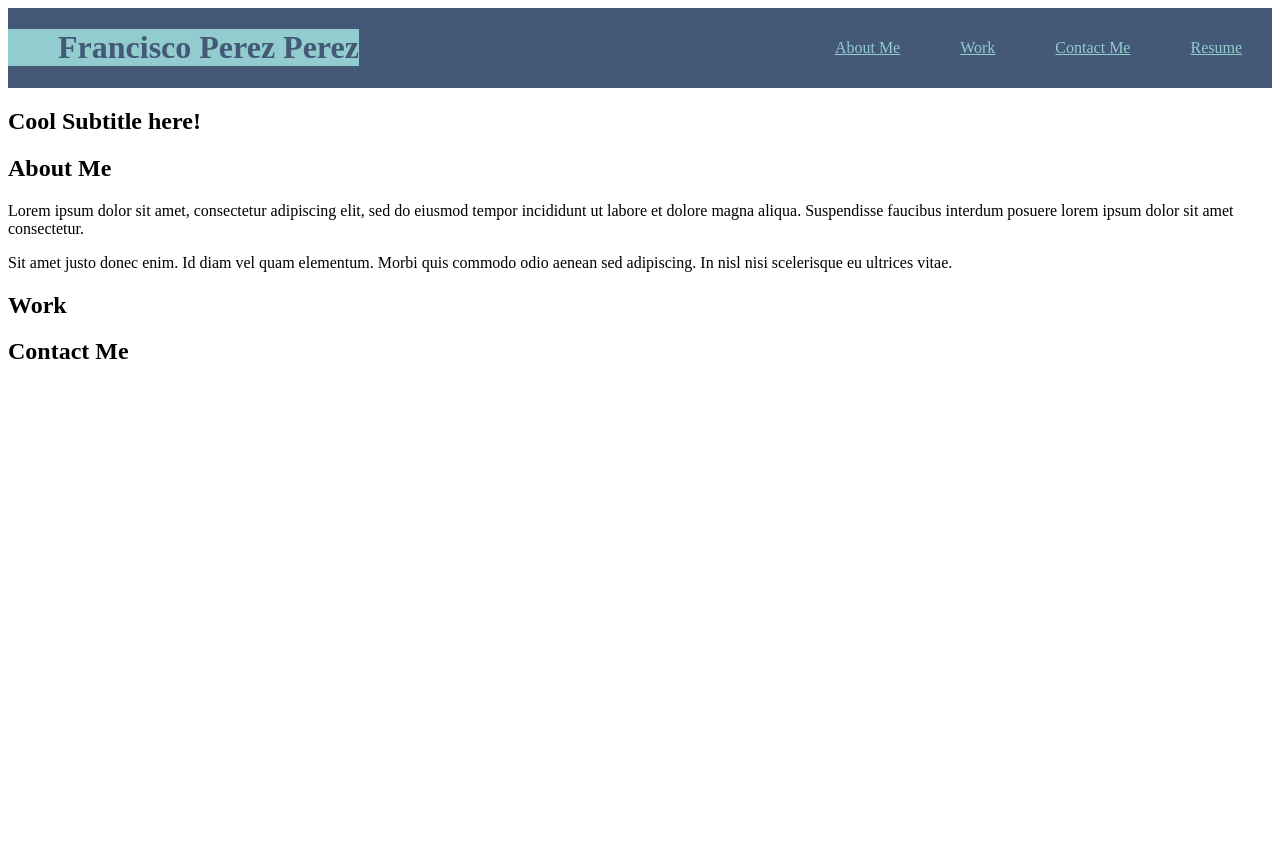
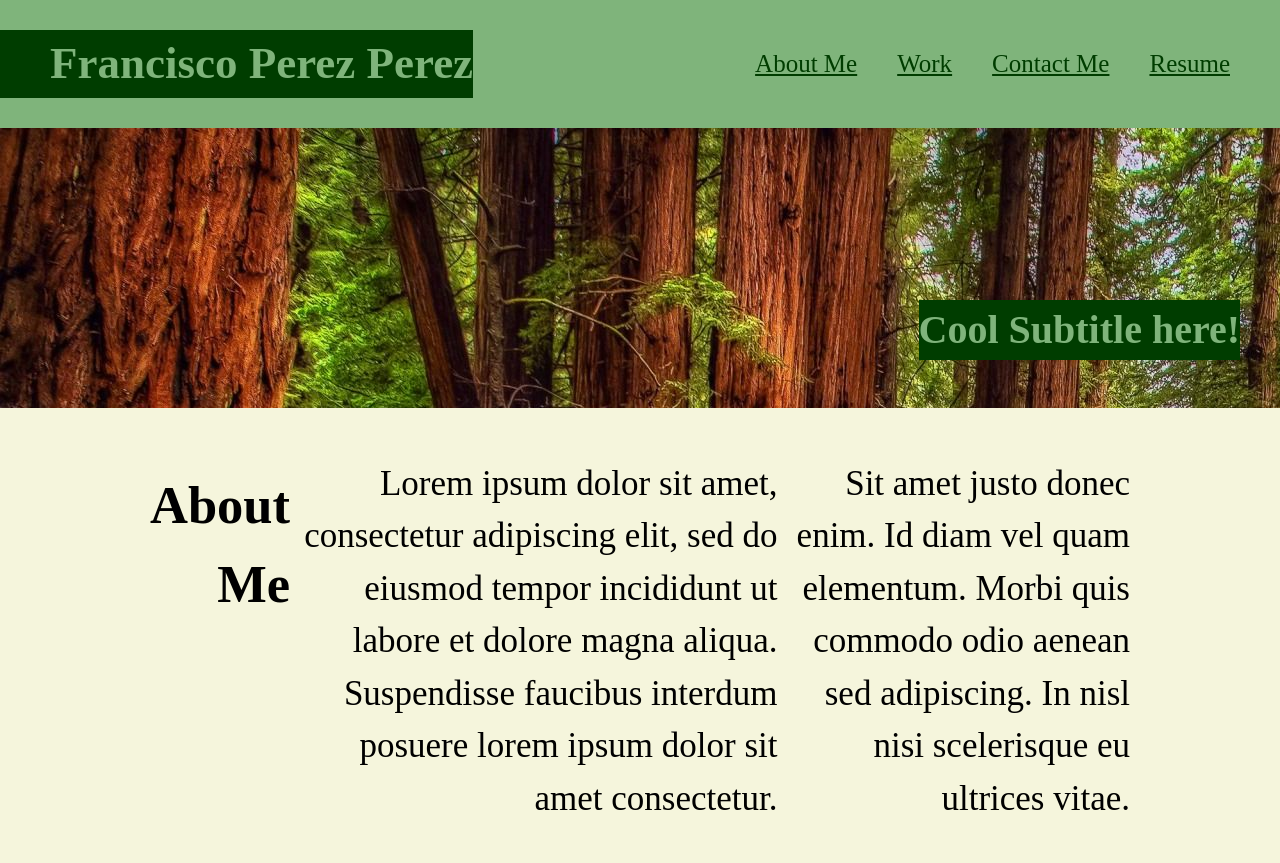
Before and after one commit to Viruz0322/Hw-2-2022, a plain HTML site: page index.html in a window 1280 px wide. Shown: the top 863 px of the page. Before the commit the page ends 800 px from the top, so only its background shows below. Drawn offline with Linux system fonts and the light colour scheme.

Commit message:
banner and about me CSS updated

```diff
--- a/index.html
+++ b/index.html
@@ -12,23 +12,23 @@
         <div id="name"><h1>Francisco Perez Perez</h1></div>
         <nav id="nav">
             <ul>
-                <li><a href="About Me">About Me</a></li>
-                <li><a href="Work">Work</a></li>
-                <li><a href="Contact Me">Contact Me</a></li>
+                <li><a href="#About Me">About Me</a></li>
+                <li><a href="#Work">Work</a></li>
+                <li><a href="#Contact Me">Contact Me</a></li>
                 <li><a href="Resume">Resume</a></li>
             </ul>
         </nav>
     </header>
-    <section class="hero banner">
+    <section class="Red-Wood">
         <h2>Cool Subtitle here!</h2>
     </section>
-    <main>
-        <section class="About Me">
+    <main class="wrapper">
+        <section id="About-Me">
             <h2>About Me</h2>
             <p>Lorem ipsum dolor sit amet, consectetur adipiscing elit, sed do eiusmod tempor incididunt ut labore et dolore magna aliqua. Suspendisse faucibus interdum posuere lorem ipsum dolor sit amet consectetur. </p>
             <p> Sit amet justo donec enim. Id diam vel quam elementum. Morbi quis commodo odio aenean sed adipiscing. In nisl nisi scelerisque eu ultrices vitae.</p>
         </section>
-        <section class="Work">
+        <section id="Work">
             <h2>Work</h2>
             <a href=""></a>
             <a href=""></a>
@@ -36,7 +36,7 @@
             <a href=""></a>
             <a href=""></a>
         </section>
-        <section class="Contact Me">
+        <section id="Contact Me">
             <h2>Contact Me</h2>
             <a href=""></a>
             <a href=""></a>
--- a/style.css
+++ b/style.css
@@ -1,18 +1,31 @@
+:root {
+    --primary: rgba(245, 245, 220);
+    --secondary: rgb(0, 61, 0);
+    --tertiary: rgb(127, 180, 123);
+}
 
+body {
+    background-color: var(--primary);
+    margin: 0;
+    padding: 0;
+    line-height: 1.5;
+    display: block;
+}
 
 .header {
-    background-color: rgba(68, 88, 119, 1) ;
-    color: rgba(146,204,206,1);
+    background-color: var(--tertiary);
     display: flex;
     flex-direction: row;
     align-items: center;
     justify-content: space-between;
+    padding: 0px 30px 0px 0px;
 }
 
 .header h1 {
-    background-color:   rgba(146,204,206,1);
-    color: rgba(68, 88, 119, 1);
+    background-color: var(--secondary);
+    color: var(--tertiary);
     padding-left: 50px;
+    font-size: 45px;
 }
 
 #nav ul{
@@ -20,13 +33,44 @@
     margin: 0px;
     padding: 0px;
     display: flex;
-    flex-wrap: wrap;
 }
+
 #nav li {
-    padding: 5px 10px;
+    padding: 5px 0px;
     text-decoration: none;
     margin: 20px;
 }
+
 #nav a {
-    color: rgba(146,204,206,1);
+    color: var(--secondary);
+    font-size: 25px;
 }
+
+.Red-Wood{
+    background-image: url(./assets/red\ wood.jpg);
+    background-color: var(--secondary);
+    min-height: 250px;
+    display: flex;
+    justify-content: flex-end;
+    align-items: flex-end;
+    padding: 15px 40px;
+}
+
+.Red-Wood h2 {
+    background-color: var(--secondary);
+    color:  var(--tertiary);
+    font-size: 40px;
+}
+
+.wrapper {
+    margin: 15px 150px 15px 150px;
+    background-color: var(--primary);
+}
+
+#About-Me {
+    display: flex;
+    align-items: flex-start;
+    text-align: right;
+    font-size: 35px;
+
+}
```
Also changed, not shown: assets/red wood.jpg (added).
